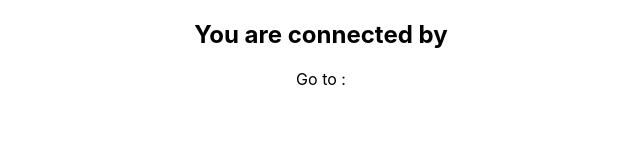
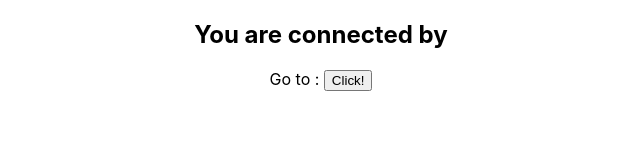
Before and after one commit to Shindongmin0301/ec2-test, a React (Create React App) app in the folder client/: page / in a window 1280 px wide. Shown: the part 122-282 px from the top of the page, without its empty margins (319-959 px from the left). Built offline with nearby package versions, Linux system fonts and the light colour scheme; no server answers.

Commit message:
add static react build

```diff
--- a/client/src/Pages/Home.js
+++ b/client/src/Pages/Home.js
@@ -26,7 +26,14 @@ const Home = () => {
     <>
       <h1>Home Page</h1>
       <h2>You are connected by {status} </h2>
-      Go to {reverse}: <Link to={'www.naver.com'}>{url}</Link>
+      Go to {reverse}:{' '}
+      <button
+        onClick={() => {
+          window.location.href(url);
+        }}
+      >
+        Click!
+      </button>
     </>
   );
 };
```
